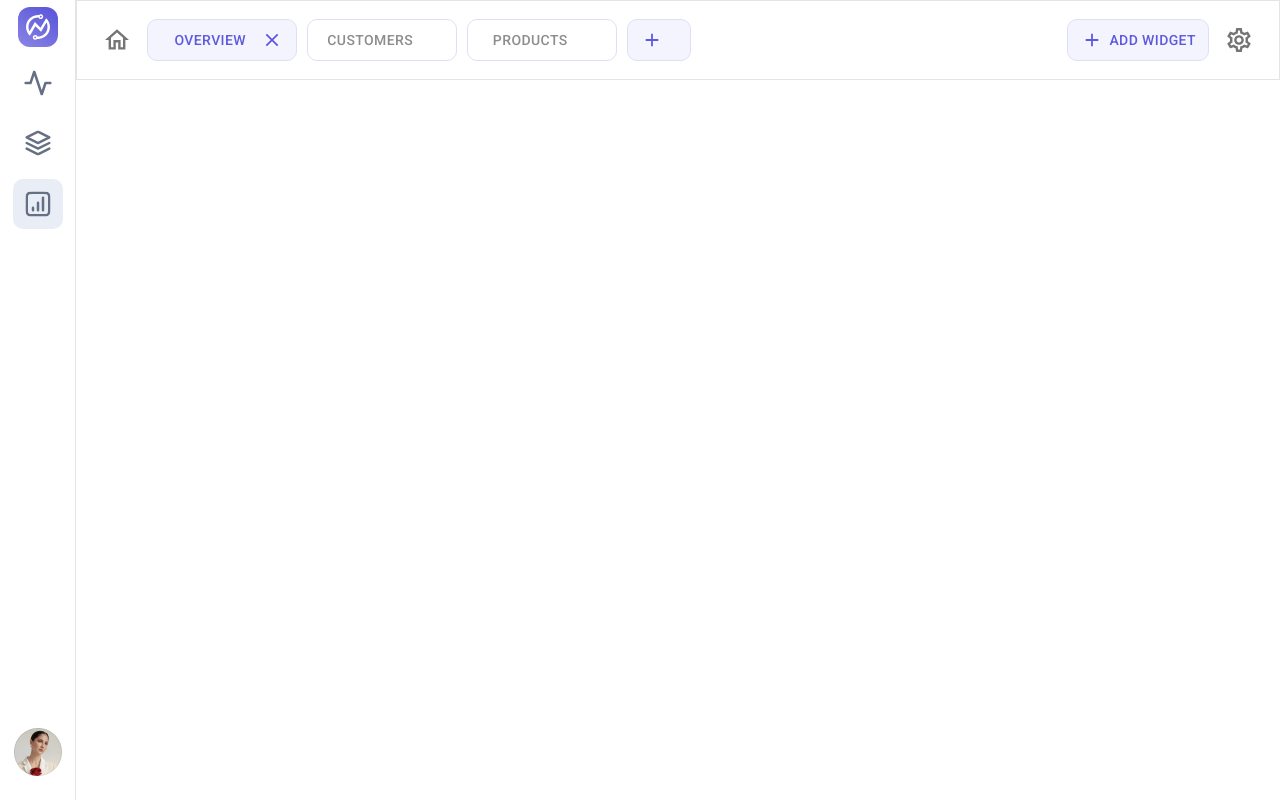
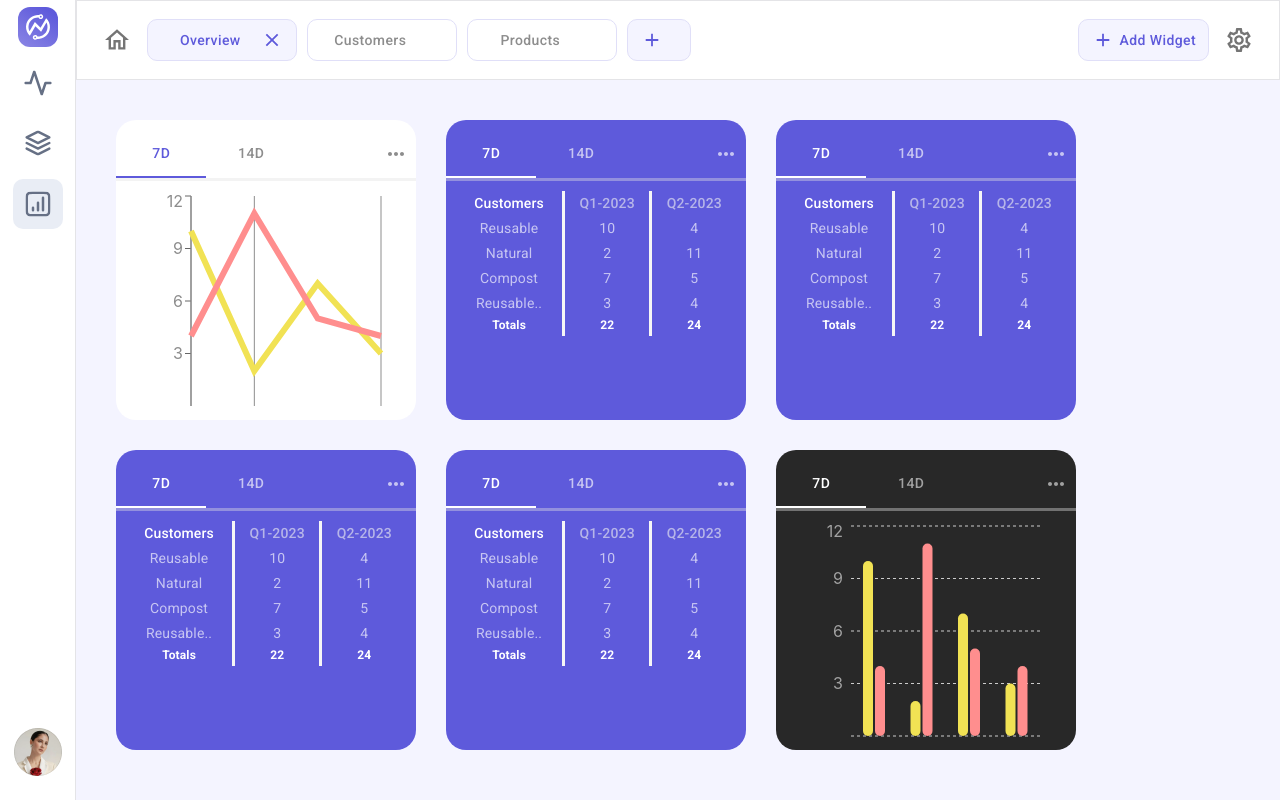
Before and after one commit to sars2811/crux-frontend, a React (Create React App) app: page /widgets in a window 1280 px wide. Built offline with nearby package versions, Linux system fonts and the light colour scheme.

Commit message:
feat: Add Widget Display.

```diff
--- a/src/components/Widget/index.tsx
+++ b/src/components/Widget/index.tsx
@@ -48,7 +48,6 @@ interface SummaryData {
 
 export interface WidgetTabData {
   data: ColumnData[];
-  index?: number; // Index of the Widget in Saved Data, will not be present in new Widget
   name: string; // Name of the Tab
   summary: SummaryData;
 }
@@ -59,7 +58,7 @@ export enum WidgetColor {
   Crux = '#5E5ADB',
 }
 
-interface WidgetData {
+export interface WidgetData {
   widgetTitle?: string;
   widgetCategory: string;
   widgetType: WidgetType;
@@ -110,7 +109,7 @@ const useStyles = makeStyles<{ widgetColor: WidgetColor }>()(
     root: {
       display: 'flex',
       flexDirection: 'column',
-      height: '400px',
+      height: '300px',
       aspectRatio: '1/1',
       margin: 0,
       borderRadius: '20px',
@@ -187,6 +186,9 @@ const useStyles = makeStyles<{ widgetColor: WidgetColor }>()(
     moreButton: {
       color: widgetTextTheme[widgetColor].primary,
     },
+    tableCell: {
+      color: widgetTextTheme[widgetColor].primary,
+    },
   })
 );
 
@@ -254,8 +256,8 @@ const Widget: React.FC<WidgetData> = ({
         {widgetType === WidgetType.BarGraph && (
           <BarChart
             data={structuredData}
-            height={320}
-            width={360}
+            height={220}
+            width={260}
             barSize={10}
             barGap={2}
             className={classes.chartRoot}
@@ -284,8 +286,8 @@ const Widget: React.FC<WidgetData> = ({
         {widgetType === WidgetType.LineGraph && (
           <LineChart
             data={structuredData}
-            height={320}
-            width={360}
+            height={220}
+            width={260}
             className={classes.chartRoot}
           >
             <XAxis dataKey='name' hide />
@@ -311,7 +313,7 @@ const Widget: React.FC<WidgetData> = ({
           </LineChart>
         )}
         {widgetType === WidgetType.PieGraph && (
-          <PieChart height={320} width={360} className={classes.chartRoot}>
+          <PieChart height={220} width={260} className={classes.chartRoot}>
             <Tooltip />
             <Pie
               data={structuredData}
@@ -331,8 +333,8 @@ const Widget: React.FC<WidgetData> = ({
               ))}
             </Pie>
             <text
-              x={180}
-              y={150}
+              x={130}
+              y={100}
               textAnchor='middle'
               dominantBaseline='middle'
               style={{
@@ -342,8 +344,8 @@ const Widget: React.FC<WidgetData> = ({
               {widgetData[tabIndex].summary.data[0].value}
             </text>
             <text
-              x={180}
-              y={170}
+              x={130}
+              y={120}
               textAnchor='middle'
               dominantBaseline='middle'
               style={{
@@ -379,9 +381,15 @@ const Widget: React.FC<WidgetData> = ({
                 {widgetData[tabIndex].data.map((column, index) => {
                   return (
                     <TableRow key={index}>
-                      <TableCell>{column.name}</TableCell>
+                      <TableCell className={classes.tableCell}>
+                        {column.name}
+                      </TableCell>
                       {column.data.map((block, index) => {
-                        return <TableCell key={index}>{block.value}</TableCell>;
+                        return (
+                          <TableCell key={index} className={classes.tableCell}>
+                            {block.value}
+                          </TableCell>
+                        );
                       })}
                     </TableRow>
                   );
--- a/src/containers/WidgetDashboard/AddWidget/index.tsx
+++ b/src/containers/WidgetDashboard/AddWidget/index.tsx
@@ -4,13 +4,14 @@ import { makeStyles } from 'tss-react/mui';
 import ModalHeader from './ModalHeader';
 import ModalBody from './ModalBody';
 import WidgetType from '../../../commons/enums/WidgetType';
-import { WidgetColor } from '../../../components/Widget';
+import { WidgetColor, WidgetTabData } from '../../../components/Widget';
 
 interface AddWidgetProps {
   open: boolean;
   onClose: () => void;
   selectedTab: number;
-  tabKeys: string[][];
+  tabKey: string;
+  data: WidgetTabData[];
 }
 
 const useStyles = makeStyles()((theme) => ({
@@ -30,13 +31,12 @@ const useStyles = makeStyles()((theme) => ({
 }));
 
 const AddWidget: React.FC<AddWidgetProps> = ({
-  selectedTab,
-  tabKeys,
   open,
   onClose,
+  tabKey,
+  data,
 }) => {
   const { classes } = useStyles();
-  const [navKey, setNavKey] = React.useState(tabKeys[selectedTab]);
   const [title, setTitle] = React.useState<string>('Scores');
   const [widgetType, setWidgetType] = React.useState<WidgetType>(
     WidgetType.Data
@@ -45,10 +45,6 @@ const AddWidget: React.FC<AddWidgetProps> = ({
   const [widgetColor, setWidgetColor] = React.useState<WidgetColor>(
     WidgetColor.White
   );
-
-  React.useEffect(() => {
-    setNavKey(tabKeys[selectedTab]);
-  }, [selectedTab, tabKeys]);
 
   return (
     <Modal open={open} onClose={onClose} className={classes.root}>
@@ -61,6 +57,7 @@ const AddWidget: React.FC<AddWidgetProps> = ({
           widgetColor={widgetColor}
           setWidgetColor={setWidgetColor}
           title={title}
+          data={data}
         />
       </div>
     </Modal>
--- a/src/containers/WidgetDashboard/NavBar/CustomNavButton/index.tsx
+++ b/src/containers/WidgetDashboard/NavBar/CustomNavButton/index.tsx
@@ -25,7 +25,7 @@ const useStyles = makeStyles()((theme) => ({
     border: '1px solid #E0DFF8',
     padding: '8px 12px',
     borderRadius: '10px',
-    textDecoration: 'none',
+    textTransform: 'none',
   },
   containerActive: {
     background: theme.palette.background.default,
--- a/src/containers/WidgetDashboard/NavBar/index.tsx
+++ b/src/containers/WidgetDashboard/NavBar/index.tsx
@@ -57,6 +57,7 @@ const useStyles = makeStyles()((theme) => ({
     },
     gap: '5px',
     borderRadius: '10px',
+    textTransform: 'none',
   },
 }));
 
--- /dev/null
+++ b/src/containers/WidgetDashboard/WidgetDisplay/index.tsx
@@ -0,0 +1,40 @@
+import React from 'react';
+import { makeStyles } from 'tss-react/mui';
+import Widget, { WidgetData } from '../../../components/Widget';
+
+interface WidgetDisplayProps {
+  data: WidgetData[];
+}
+
+const useStyles = makeStyles()((theme) => ({
+  root: {
+    height: '100%',
+    width: 'auto',
+    backgroundColor: theme.palette.background.default,
+    padding: '40px',
+  },
+  widgetContainer: {
+    display: 'flex',
+    flexDirection: 'row',
+    flexWrap: 'wrap',
+    gap: '30px',
+    justifyContent: 'top',
+    alignItems: 'start',
+  },
+}));
+
+const WidgetDisplay: React.FC<WidgetDisplayProps> = ({ data }) => {
+  const { classes } = useStyles();
+
+  return (
+    <div className={classes.root}>
+      <div className={classes.widgetContainer}>
+        {data.map((widgetData, index) => {
+          return <Widget {...widgetData} key={index} />;
+        })}
+      </div>
+    </div>
+  );
+};
+
+export default WidgetDisplay;
--- a/src/containers/WidgetDashboard/index.tsx
+++ b/src/containers/WidgetDashboard/index.tsx
@@ -4,6 +4,14 @@ import NavBar from './NavBar';
 import { AddOutlined, Close } from '@mui/icons-material';
 import { CustomNavButtonProps } from './NavBar/CustomNavButton';
 import AddWidget from './AddWidget';
+import WidgetDisplay from './WidgetDisplay';
+import {
+  WidgetColor,
+  WidgetData,
+  WidgetTabData,
+} from '../../components/Widget';
+import WidgetType from '../../commons/enums/WidgetType';
+import { getWidgetData, getWidgetTabData } from '../../services/WidgetData';
 
 const tabKeys = [['customers', 'products'], ['customers'], ['products']];
 
@@ -65,8 +73,10 @@ const WidgetDashboard: React.FC = () => {
         open={modalOpen}
         onClose={() => setModalOpen(false)}
         selectedTab={selectedTab}
-        tabKeys={tabKeys}
+        data={getWidgetTabData(tabKeys[selectedTab][0])}
+        tabKey={tabKeys[selectedTab][0]}
       />
+      <WidgetDisplay data={getWidgetData(tabKeys[selectedTab])} />
     </div>
   );
 };
--- /dev/null
+++ b/src/services/WidgetData/index.ts
@@ -0,0 +1,152 @@
+import WidgetType from "../../commons/enums/WidgetType";
+import { WidgetColor, WidgetData, WidgetTabData } from "../../components/Widget";
+
+const widgetTabData: WidgetTabData[] = [
+    {
+      name: '7d',
+      data: [
+        {
+          name: 'Reusable',
+          data: [
+            { name: 'Q1-2023', value: 10 },
+            { name: 'Q2-2023', value: 4 },
+          ],
+        },
+        {
+          name: 'Natural',
+          data: [
+            { name: 'Q1-2023', value: 2 },
+            { name: 'Q2-2023', value: 11 },
+          ],
+        },
+        {
+          name: 'Compost',
+          data: [
+            { name: 'Q1-2023', value: 7 },
+            { name: 'Q2-2023', value: 5 },
+          ],
+        },
+        {
+          name: 'Reusable..',
+          data: [
+            { name: 'Q1-2023', value: 3 },
+            { name: 'Q2-2023', value: 4 },
+          ],
+        },
+      ],
+      summary: {
+        name: 'Totals',
+        data: [
+          { name: 'Q1-2023', value: 22 },
+          { name: 'Q2-2023', value: 24 },
+        ],
+        text: 'lorum ipsum',
+      },
+    },
+    {
+      name: '14d',
+      data: [
+        {
+          name: 'Reusable',
+          data: [
+            { name: 'Q1-2023', value: 10 },
+            { name: 'Q2-2023', value: 4 },
+          ],
+        },
+        {
+          name: 'Natural',
+          data: [
+            { name: 'Q1-2023', value: 2 },
+            { name: 'Q2-2023', value: 11 },
+          ],
+        },
+        {
+          name: 'Compost',
+          data: [
+            { name: 'Q1-2023', value: 7 },
+            { name: 'Q2-2023', value: 5 },
+          ],
+        },
+        {
+          name: 'Reusable..',
+          data: [
+            { name: 'Q1-2023', value: 3 },
+            { name: 'Q2-2023', value: 4 },
+          ],
+        },
+      ],
+      summary: {
+        name: 'Totals',
+        data: [
+          { name: 'Q1-2023', value: 22 },
+          { name: 'Q2-2023', value: 24 },
+        ],
+        text: 'lorum ipsum',
+      },
+    },
+  ];
+
+const widgetCustomerData: WidgetData[] = [
+    {
+      widgetTitle: 'Some Score',
+      widgetCategory: 'Customers',
+      widgetType: WidgetType.LineGraph,
+      widgetData: widgetTabData,
+      widgetColor: WidgetColor.White,
+    },
+    {
+      widgetTitle: 'Some Other Score',
+      widgetCategory: 'Customers',
+      widgetType: WidgetType.Data,
+      widgetData: widgetTabData,
+      widgetColor: WidgetColor.Crux,
+    },
+    {
+        widgetTitle: 'Some Other Score',
+        widgetCategory: 'Customers',
+        widgetType: WidgetType.Data,
+        widgetData: widgetTabData,
+        widgetColor: WidgetColor.Crux,
+      },
+      {
+        widgetTitle: 'Some Other Score',
+        widgetCategory: 'Customers',
+        widgetType: WidgetType.Data,
+        widgetData: widgetTabData,
+        widgetColor: WidgetColor.Crux,
+      },
+      {
+        widgetTitle: 'Some Other Score',
+        widgetCategory: 'Customers',
+        widgetType: WidgetType.Data,
+        widgetData: widgetTabData,
+        widgetColor: WidgetColor.Crux,
+      },
+  ];
+
+const widgetProductData: WidgetData[] = [
+    {
+        widgetTitle: 'Some Score',
+        widgetCategory: 'Customers',
+        widgetType: WidgetType.BarGraph,
+        widgetData: widgetTabData,
+        widgetColor: WidgetColor.Black,
+      },
+];
+
+const data: { [key: string]: WidgetData[] } = {
+    "customers": widgetCustomerData,
+    "products": widgetProductData,
+};
+
+export const getWidgetData = (tabs: string[]) => {
+    const tempData: WidgetData[] = [];
+    tabs.forEach((tab) => {
+      tempData.push(...data[tab]);
+    });
+    return tempData;
+};
+
+export const getWidgetTabData = (tab: string) => {
+    return widgetTabData;
+};
```
Also changed, not shown: src/containers/WidgetDashboard/AddWidget/ModalBody/index.tsx (+6 -86 lines).
